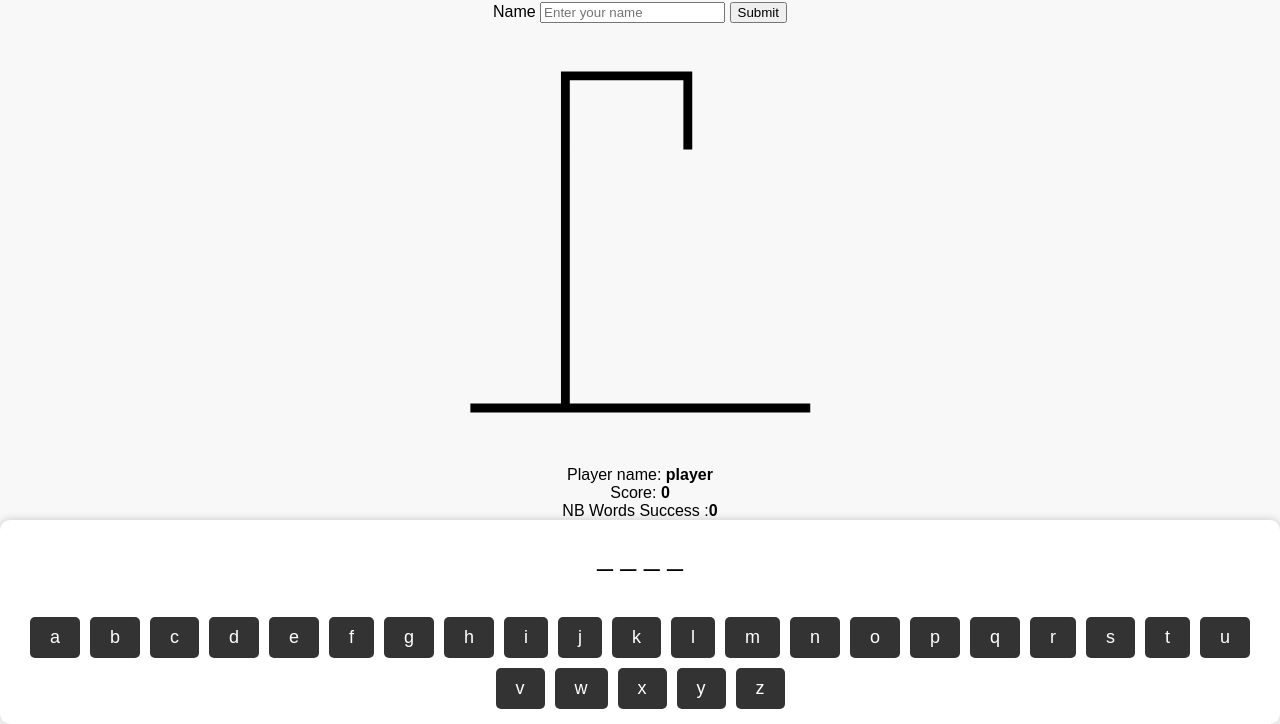
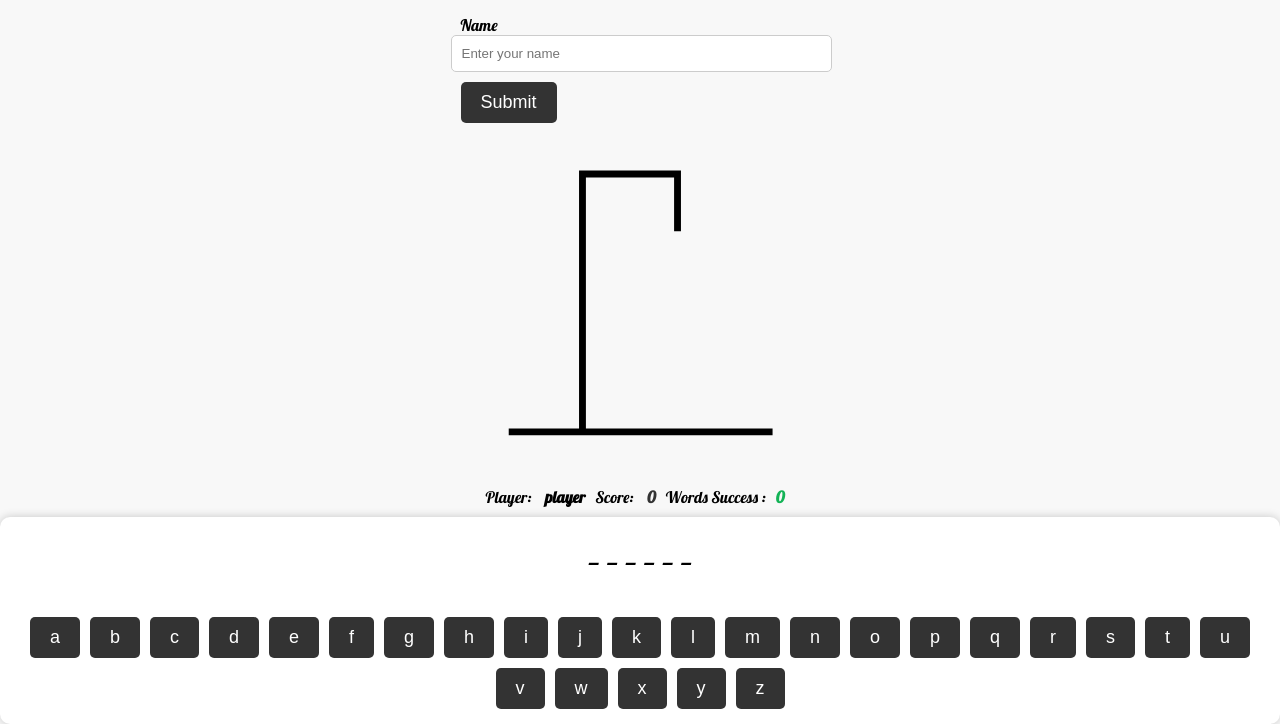
Before and after one commit to Frbot25/Hangman, a website: page index.html in a window 1280 px wide. Shown: the part 86-810 px from the top of the page. Drawn offline with Linux system fonts and the light colour scheme.

Commit message:
add words

```diff
--- a/index.html
+++ b/index.html
@@ -22,9 +22,11 @@
             <g id="added-parts">
             </g>
         </svg>
-        <div class="player-name">Player name: <strong></strong></div>
-        <span class="player-score">Score: <strong></strong></span>
-        <div class="total-words">NB Words Success :<strong></strong></div>
+        <div class="player-infos">
+            <div class="player-name">Player: <strong></strong></div>
+            <span class="player-score">Score: <strong></strong></span>
+            <div class="total-words">Words Success :<strong></strong></div>
+        </div>
         <div class="game">
             <div class="word-container" id="word-container"></div>
             <div class="wrong-letters" id="wrong-letters"></div>
--- a/script.js
+++ b/script.js
@@ -14,7 +14,29 @@ const words = [
     "fleur", "etoile", "velo", "jardin", "pomme", "orange", "livre", "film", "avion", "restaurant",
     "internet", "cafe", "football", "crayon", "feuille", "ecole", "famille", "chanson", "route", "porte"
     , "eclair", "nuage", "souris", "cle", "bateau", "chocolat", "horloge", "piano", "montre",
-    "stylo", "telephone", "travail", "amour", "argent", "vacances", "voyage", "ciel", "lune",
+    "stylo", "telephone", "travail", "amour", "argent", "vacances", "voyage", "ciel", "lune", "mario",
+    "pays", "ville", "piscine", "mer", "bain", "bouteille", "bureau", "carte", "carton", "cave",
+    "cercle", "chambre", "chapeau", "chemin", "chiffre", "chocolat", "ciel", "cigarette", "cle", "coeur",
+    "coin", "colle", "corde", "corps", "coton", "cou", "couleur", "courant", "couteau", "couvert",
+    "creux", "creve", "critique", "croix", "cube", "cuisine", "cuisiniere", "cycle", "danse", "de",
+    "dent", "dentiste", "developpeur", "devoir", "dictionnaire", "dimanche", "docteur", "doigt", "dollar", "dormir",
+    "douche", "douleur", "doux", "drole", "droit", "droite", "dur", "eau", "ecole", "ecran",
+    "pain", "papier", "parc", "parce", "parfum", "parler", "partie", "passer", "pate", "patin",
+    "pauvre", "pays", "peau", "peche", "peinture", "pelouse", "penible", "penser", "perdre", "perle",
+    "personne", "petit", "peur", "peut", "peux", "photo", "phrase", "pied", "pierre", "pilote",
+    "pinceau", "piscine", "place", "plafond", "plage", "plaisir", "plan", "planche", "plante", "plastique",
+    "plein", "pleurer", "pleuvoir", "plombier", "plonger", "pluie", "plus", "poche", "poignee", "poing",
+    "point", "poisson", "pomme", "pont", "porte", "poser", "position", "possible", "poste", "poubelle",
+    "vendredi", "vendre", "venir", "vent", "vente", "verre", "vers", "vert", "veste", "victime",
+    "video", "vieux", "ville", "vin", "visage", "visite", "vite", "vitre", "vivant", "vivre",
+    "voiture", "voix", "vol", "voler", "voleur", "vouloir", "vrai", "vue", "wagon", "week",
+    "radio", "ramasser", "rapide", "rasoir", "rayon", "recevoir", "recette", "regard", "regarder", "regle",
+    "reine", "rejouer", "remercier", "remonter", "remplir", "rencontrer", "rendre", "rentrer", "reparer", "repete",
+    "reponse", "reposer", "ressembler", "retour", "retourner", "reussir", "reve", "revenir", "revolver", "riche",
+    "rideau", "rien", "rire", "robe", "robinet", "robot", "rocher", "roi", "role", "roue",
+    "rouge", "rouler", "route", "rouvrir", "ruban", "rue", "rugby", "ruisseau", "sable", "sac",
+    "saint", "saison", "salade", "salle", "salon", "salut", "samedi", "sandwich", "sang", "sante",
+    "sauter", "sauver", "savoir", "science", "scie", "seance", "secher", "secret", "securite", "semaine",
     // Ajoutez plus de mots ici...
   ];
 let selectedWord = words[Math.floor(Math.random() * words.length)];
--- a/styles.css
+++ b/styles.css
@@ -1,7 +1,8 @@
+@import url('https://fonts.googleapis.com/css2?family=Lobster&display=swap');
 body {
     margin: 0;
     padding: 0;
-    font-family: Arial, sans-serif;
+    font-family: Lobster, sans-serif;
     background-color: #f8f8f8;
 }
 
@@ -117,3 +118,52 @@ h1 {
         transform: translateX(-10px);
     }
 }
+.modal form {
+    align-items: center;
+    align-items: center;
+    justify-content: center;
+    width: 100%;
+    padding: 10px;
+}
+.modal form label {
+    margin: 0 10px;
+
+}
+.modal form input {
+    padding: 10px;
+    border: 1px solid #ccc;
+    border-radius: 5px;
+    margin-bottom: 10px;
+    width: 90%;
+}
+.modal form button {
+    padding: 10px 20px;
+    background-color: #333;
+    color: white;
+    border: none;
+    border-radius: 5px;
+    cursor: pointer;
+    font-size: 18px;
+    transition: background-color 0.2s;
+    margin: 0 10px;
+}
+.modal form button:hover {
+    background-color: #555;
+}
+.player-infos {
+    display: flex;
+    align-items: center;
+    justify-content: center;
+    margin: 10px;
+}
+.player-name strong {
+    margin: 0 10px;
+}
+.player-score strong {
+    color: #333;
+    margin: 0 10px;
+}
+.total-words strong {
+    color: #13b356;
+    margin: 0 10px;
+}
```
Also changed, not shown: README.md.
